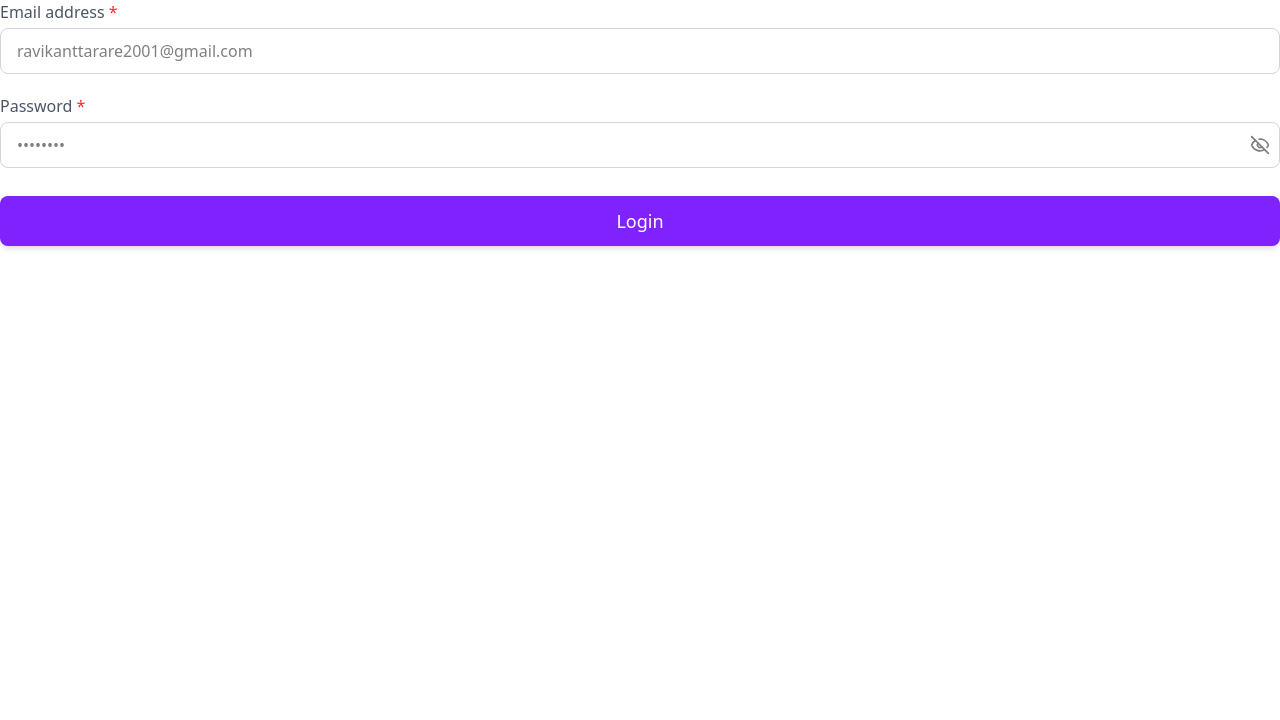
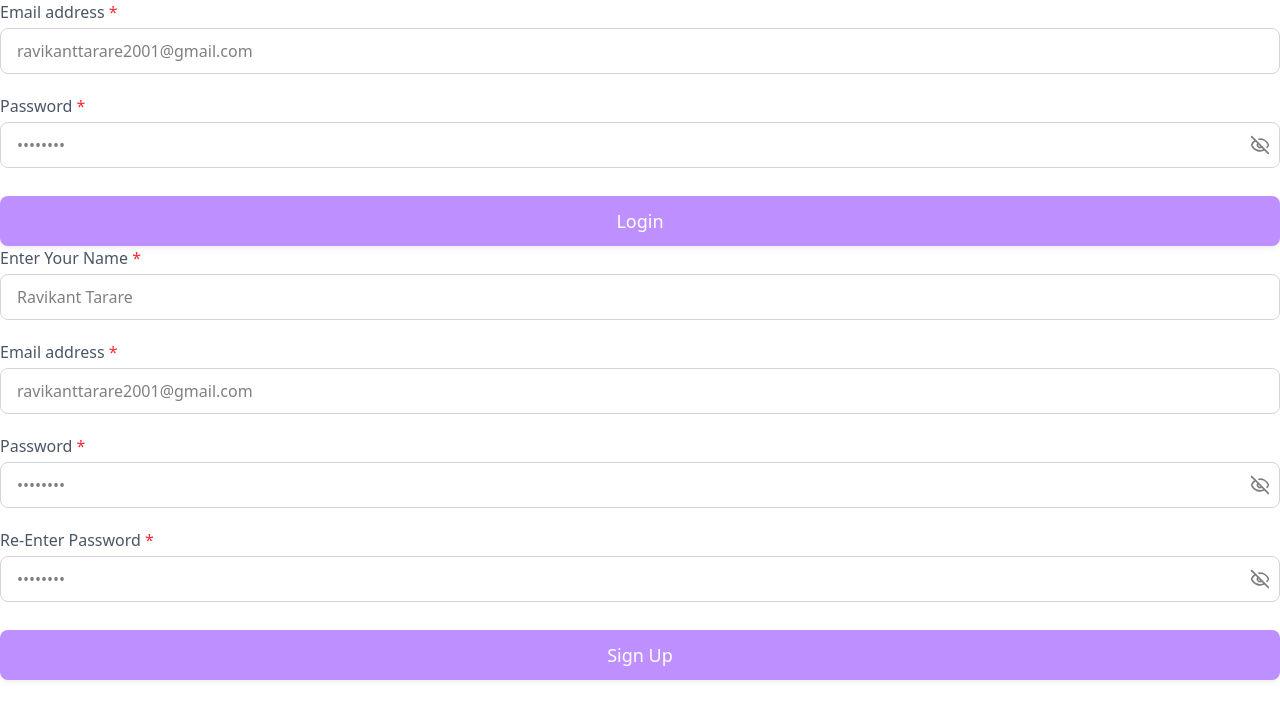
Before and after one commit to ravikanttarare95/meet-desk, a React (Vite) app in the folder client/: page /authenticate in a window 1280 px wide. Shown: the top 720 px of the page. Built offline with nearby package versions, Linux system fonts and the light colour scheme.

Commit message:
Sign Up Form

```diff
--- a/client/src/components/auth_components/LoginForm.jsx
+++ b/client/src/components/auth_components/LoginForm.jsx
@@ -1,4 +1,4 @@
-import { useState } from "react";
+import { useState, useEffect } from "react";
 import Button from "./../form_components/Button.jsx";
 import Input from "./../form_components/Input.jsx";
 import Label from "./../form_components/Label.jsx";
@@ -13,7 +13,7 @@ function LoginForm() {
   });
   const navigate = useNavigate();
 
-  let isDisabled;
+  const [isDisabled, setIsDisabled] = useState(true);
 
   const handleInputChange = (e) => {
     const { name, value } = e.target;
@@ -62,8 +62,13 @@ function LoginForm() {
         }
       );
     }
-    isDisabled = !loginData?.email || !loginData?.password;
   };
+
+  useEffect(() => {
+    const isValid = loginData?.email.trim() && loginData?.password.trim();
+
+    setIsDisabled(!isValid);
+  }, [loginData]);
 
   return (
     <form className="space-y-5" onSubmit={handleLoginSubmit}>
@@ -102,7 +107,7 @@ function LoginForm() {
       <div className="space-y-3 pt-2">
         <Button
           type="submit"
-          btnTitle={isDisabled ? "Enter email & password" : "Login"}
+          btnTitle={"Login"}
           btnVariant="primary"
           size="md"
           isDisabled={isDisabled}
--- /dev/null
+++ b/client/src/components/auth_components/SignUpForm.jsx
@@ -0,0 +1,153 @@
+import { useState, useEffect } from "react";
+import Button from "../form_components/Button";
+import Input from "../form_components/Input";
+import Label from "../form_components/Label";
+import toast from "react-hot-toast";
+import axios from "axios";
+
+function SignUpForm() {
+  const [signUpData, setSignUpData] = useState({
+    name: "",
+    email: "",
+    password: "",
+    confirmPassword: "",
+  });
+
+  const [isDisabled, setIsDisabled] = useState(true);
+
+  const handleInputChange = (e) => {
+    const { name, value } = e.target;
+    setSignUpData((prev) => ({ ...prev, [name]: value }));
+  };
+
+  const handleSignUp = async (e) => {
+    e.preventDefault();
+    if (
+      !signUpData.name ||
+      !signUpData.email ||
+      !signUpData.password ||
+      !signUpData.confirmPassword
+    ) {
+      return toast.error("Please fill in all required fields.", {
+        id: "Sign-up-error",
+      });
+    }
+
+    if (signUpData.password !== signUpData.confirmPassword) {
+      return toast.error("Passwords did not match.", {
+        id: "registration-error",
+      });
+    }
+
+    try {
+      const response = await axios.post(
+        `${import.meta.env.VITE_API_URL}/auth/signup`,
+        signUpData
+      );
+      if (response) {
+        toast.success(response?.data?.message, { id: "Registration-success" });
+        setSignUpData({
+          name: "",
+          email: "",
+          password: "",
+          confirmPassword: "",
+        });
+      }
+    } catch (error) {
+      toast.error(error?.response?.data?.message || "Something went wrong", {
+        id: "registration-error",
+      });
+    }
+  };
+
+  useEffect(() => {
+    const isValid =
+      signUpData.name.trim() &&
+      signUpData.email.trim() &&
+      signUpData.password.trim() &&
+      signUpData.confirmPassword.trim();
+
+    setIsDisabled(!isValid);
+  }, [signUpData]);
+  return (
+    <form className="space-y-5" onSubmit={handleSignUp}>
+      <div className="space-y-1">
+        <Label
+          htmlFor={"input-name"}
+          labelTitle={"Enter Your Name"}
+          isMandatory={true}
+        />
+        <Input
+          id="input-name"
+          type="text"
+          name="name"
+          placeholder="Ravikant Tarare"
+          value={signUpData.name}
+          onInputChange={handleInputChange}
+        />
+      </div>
+      <div className="space-y-1">
+        <Label
+          htmlFor={"input-email"}
+          labelTitle={"Email address"}
+          isMandatory={true}
+        />
+        <Input
+          id="input-email"
+          type="email"
+          name="email"
+          placeholder="ravikanttarare2001@gmail.com"
+          value={signUpData.email}
+          onInputChange={handleInputChange}
+        />
+      </div>
+
+      <div className="space-y-1">
+        <Label
+          htmlFor={"input-password"}
+          labelTitle={"Password"}
+          isMandatory={true}
+        />
+        <Input
+          id="input-password"
+          type="password"
+          name="password"
+          placeholder="••••••••"
+          value={signUpData.password}
+          onInputChange={handleInputChange}
+        />
+      </div>
+
+      <div className="space-y-1">
+        <Label
+          htmlFor={"input-confirm-password"}
+          labelTitle={"Re-Enter Password"}
+          isMandatory={true}
+        />
+        <Input
+          id="input-confirm-password"
+          type="password"
+          name="confirmPassword"
+          placeholder="••••••••"
+          value={signUpData.confirmPassword}
+          onInputChange={handleInputChange}
+        />
+      </div>
+
+      <div className="space-y-3 pt-2">
+        <Button
+          type="submit"
+          btnTitle={"Sign Up"}
+          btnVariant="primary"
+          size="md"
+          isDisabled={isDisabled}
+          customStyle={`w-full ${
+            isDisabled ? "opacity-50 !cursor-not-allowed" : ""
+          }`}
+        />
+      </div>
+    </form>
+  );
+}
+
+export default SignUpForm;
--- a/client/src/components/form_components/Button.jsx
+++ b/client/src/components/form_components/Button.jsx
@@ -26,9 +26,7 @@ function Button({
   return (
     <button
       type={type}
-      className={`${customStyle} ${sizeClass} ${variantClass} ${
-        isDisabled ? "bg-slate-200 text-slate-900 hover:bg-slate-300" : ""
-      } cursor-pointer transition-all duration-300`}
+      className={`${customStyle} ${sizeClass} ${variantClass} cursor-pointer transition-all duration-300`}
       onClick={onBtnClick}
       disabled={isDisabled}
     >
--- a/client/src/views/Authentication.jsx
+++ b/client/src/views/Authentication.jsx
@@ -1,10 +1,12 @@
 import React from "react";
 import LoginForm from "./../components/auth_components/LoginForm.jsx";
+import SignUpForm from "./../components/auth_components/SignUpForm.jsx";
 
 function Authentication() {
   return (
     <div>
       <LoginForm />
+      <SignUpForm />
     </div>
   );
 }
```
Also changed, not shown: 1 other file (tests, documents, lock files or other folders).
